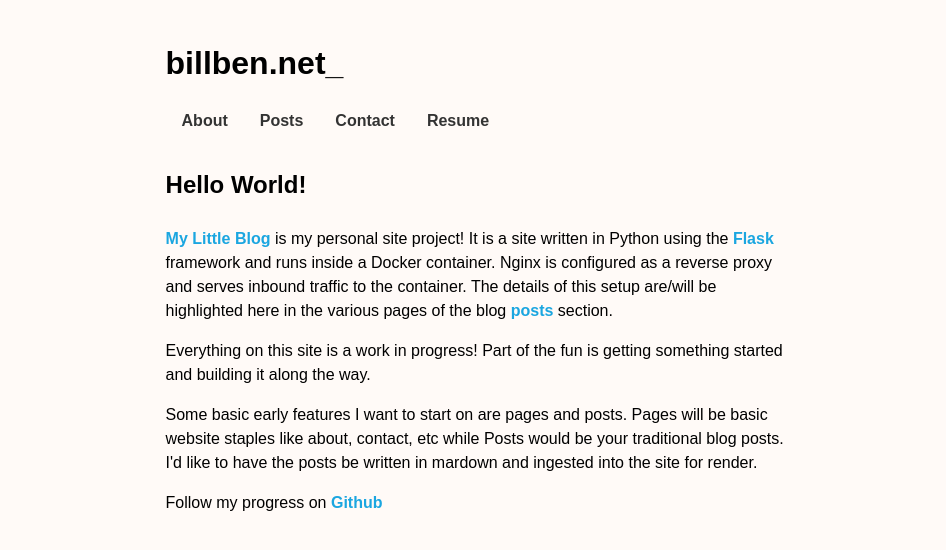
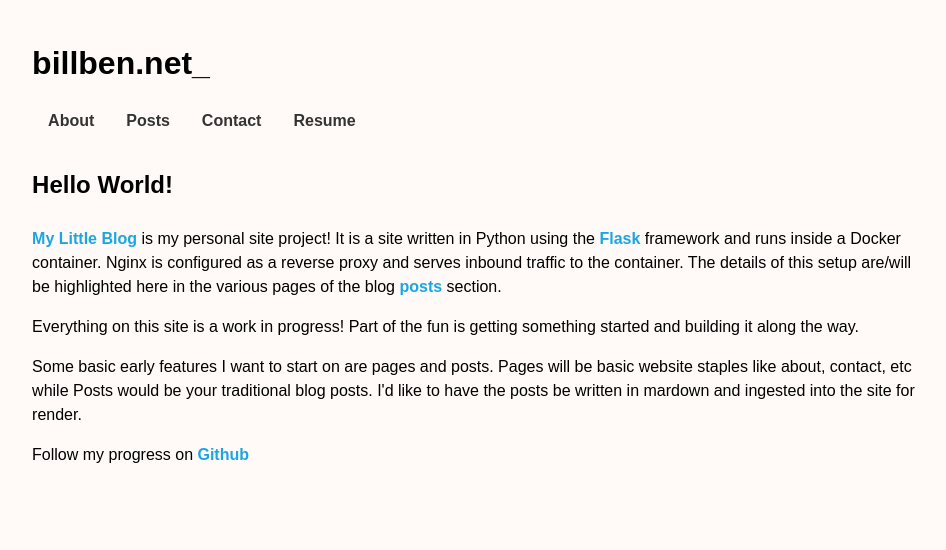
Before and after one commit to binchick-in/my-little-blog, a Flask app: page / in a window 1280 px wide. Shown: the top 550 px of the page, without its empty margins (163-1109 px from the left). Run offline with Flask 2, Linux system fonts and the light colour scheme; parts of the project's set-up code (start-up, migrations or seed data) failed here and were passed over; some libraries are stand-ins or nearby versions.

Commit message:
The whole sites needs to be wider... done

```diff
--- a/app/static/style.css
+++ b/app/static/style.css
@@ -5,7 +5,7 @@ body {
     margin: 0;
   }
   main {
-    max-width: 70ch;
+    max-width: 100ch;
     padding: 2ch;
     margin: auto;
   }
```
